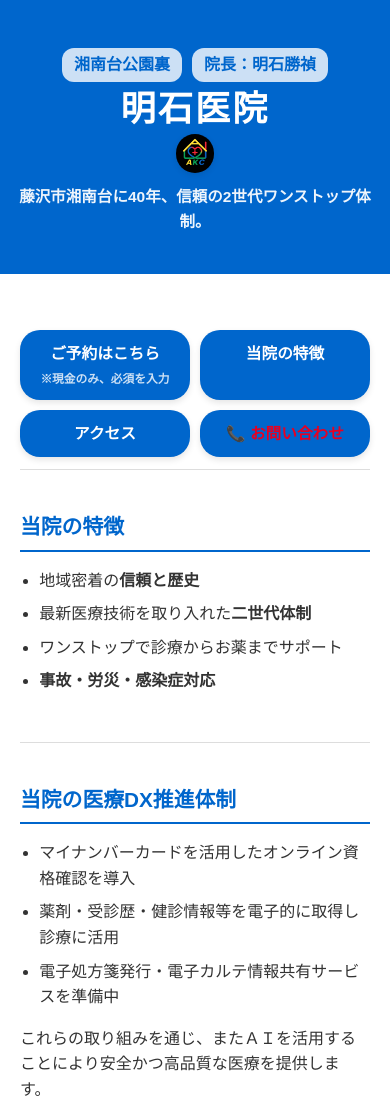
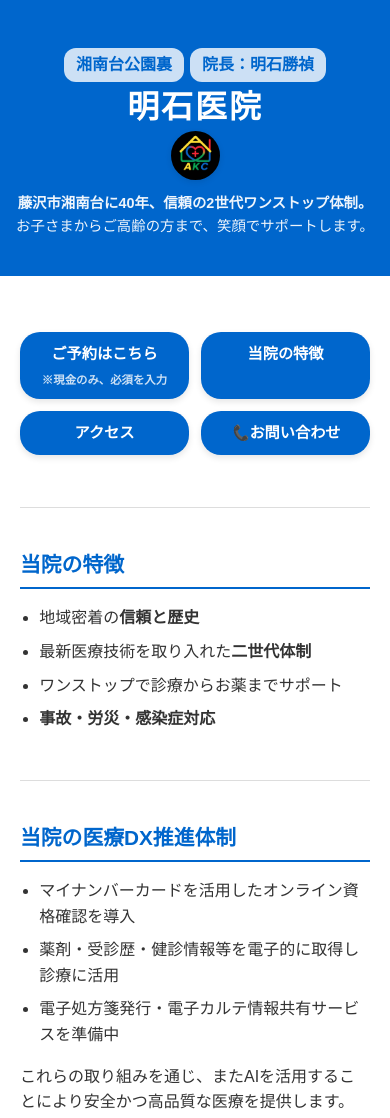
Before and after one commit to AKC48/akashimc.github.io, a plain HTML site: page index.html in a window 390 px wide. Shown: the top 1118 px of the page. Drawn offline with Linux system fonts and the light colour scheme.

Commit message:
Update index.html

```diff
--- a/index.html
+++ b/index.html
@@ -1,153 +1,48 @@
 <!DOCTYPE html>
 <html lang="ja">
 <head>
-  <meta charset="UTF-8" />
-  <meta name="viewport" content="width=device-width, initial-scale=1">
+  <meta charset="UTF-8"/>
+  <meta name="viewport" content="width=device-width, initial-scale=1"/>
   <title>明石医院 – 藤沢市湘南台に40年、信頼の2世代ワンストップ体制</title>
   <style>
-    body {
-      font-family: 'Meiryo', sans-serif;
-      margin: 0; padding: 0;
-      color: #333; background: #fff; line-height: 1.6;
-    }
-    header {
-      background: #0066cc;
-      color: #fff;
-      padding: 50px 16px 32px;
-      position: relative; text-align: center;
-    }
-    .header-bar {
-      position: absolute;
-      top: 14px; left: 0; right: 0;
-      max-width: 960px; margin: 0 auto;
-      display: flex; justify-content: center; gap: 18px;
-      pointer-events: none;
-    }
-    .location, .director {
-      background: rgba(255,255,255,0.8);
-      padding: 4px 12px; font-size: 0.95em;
-      border-radius: 12px; color: #0066cc;
-      font-weight: bold; pointer-events: auto;
-      text-align: center; white-space: nowrap; margin: 0;
-      min-width: 108px; box-sizing: border-box;
-    }
-    .header-main {
-      display: flex; align-items: center; justify-content: center; gap: 12px;
-      margin-top: 10px;
-    }
-    header h1 {
-      margin: 0; font-size: 2.9em; color: #fff;
-      letter-spacing: 0.06em; line-height: 1.1;
-    }
-    .header-logo {
-      width: 42px; height: 42px; /* 30%増 */
-      background: #000;
-      border-radius: 50%; padding: 2.5px;
-      box-shadow: 0 2px 6px rgba(0,0,0,0.1);
-      flex-shrink: 0;
-    }
-    .subtitle {
-      margin-top: 12px; font-size: 1em; color: #eef5fc;
-    }
-    .container {
-      max-width: 960px; margin: 0 auto; padding: 20px;
-    }
-    .nav-buttons {
-      display: grid;
-      grid-template-columns: repeat(2,1fr);
-      gap: 16px;
-      margin: 36px 0 12px;
-    }
-    .nav-button {
-      padding: 12px 0;
-      background: #0066cc; color: #fff;
-      text-decoration: none; border-radius: 20px;
-      font-weight: bold; font-size: 1em;
-      text-align: center; box-shadow: 0 3px 6px rgba(0,0,0,0.1);
-    }
-    .nav-button .btn-note {
-      display: block; margin-top: 4px; font-size: 0.75em; opacity: 0.8;
-    }
-    .nav-button:hover { background: #0052a3; }
-    /* 問い合わせボタンアイコン赤 */
-    .nav-button.red-icon {
-      color: #e60023;
-    }
-    /* ==== SECTIONS ==== */
-    section { padding: 40px 0; border-top: 1px solid #ddd; }
-    h2 {
-      margin: 0 0 16px; color: #0066cc;
-      font-size: 1.3em; border-bottom: 2px solid #0066cc;
-      padding-bottom: 6px;
-    }
-    ul { padding-left: 1.2em; margin: 0; }
-    ul li { margin-bottom: 8px; }
-    /* ACCESS Table */
-    .access-table {
-      width: 100%; border-collapse: collapse; margin: 18px 0 0 0;
-    }
-    .access-table th, .access-table td {
-      padding: 7px 10px; border: 1px solid #bbb; text-align: left; font-size: 1em;
-    }
-    .access-table th {
-      background: #e4f2fb; color: #0066cc; width: 90px;
-      font-weight: bold;
-    }
-    /* SCHEDULE */
-    .schedule-table {
-      width: 100%; border-collapse: collapse; margin-top: 20px;
-    }
-    .schedule-table th, .schedule-table td {
-      padding: 8px; border: 1px solid #ccc; text-align: center;
-    }
-    .schedule-table th {
-      background: #e4f2fb; color: #0066cc;
-    }
-    /* CONTACT */
-    .contact-info {
-      background: #f1f5f9; padding: 20px; border-radius: 12px;
-    }
-    .contact-info a {
-      text-decoration: underline; color: #0066cc;
-    }
-    .contact-info .tel a { font-weight: bold; }
-    /* MAP */
-    .map-container {
-      position: relative; width: 100%; padding-bottom: 56.25%;
-      height: 0; border-radius: 15px; overflow: hidden; margin-top: 20px;
-    }
-    .map-container iframe {
-      position: absolute; top: 0; left: 0;
-      width: 100%; height: 100%; border: 0;
-    }
-    footer {
-      background: #f4f4f4; text-align: center;
-      padding: 20px; font-size: 0.85em;
-    }
-    /* RESPONSIVE */
-    @media(max-width:600px) {
-      header { padding: 48px 4px 24px; }
-      .header-bar {
-        flex-direction: row; justify-content: center; gap:6px;
-        position:static; margin:0;
-      }
-      .location,.director {
-        width:auto; font-size:1em; margin:0 2px 0 2px;
-        min-width:unset;
-      }
-      .header-main {
-        flex-direction: column; gap: 6px; margin-top: 8px;
-      }
-      header h1 { font-size: 2.2em; }
-      .header-logo { width: 33.8px; height: 33.8px; } /* 30%アップ */
-      .subtitle { font-size: 0.97em; }
-      .nav-buttons {
-        grid-template-columns: 1fr 1fr;
-        gap: 10px;
-      }
-      .nav-button { font-size: 0.98em; padding: 11px 0; }
-      .schedule-table th, .schedule-table td { padding: 6px; font-size: 0.93em; }
-      .access-table th, .access-table td { padding:5px 7px; font-size:0.97em; }
+    body{margin:0;padding:0;font-family:'Meiryo',sans-serif;line-height:1.6;color:#333;background:#fff}
+    header{background:#0066cc;color:#fff;text-align:center;position:relative;padding:50px 16px 32px}
+    .header-bar{position:absolute;top:14px;left:0;right:0;max-width:960px;margin:auto;display:flex;justify-content:center;gap:14px;pointer-events:none}
+    .location,.director{background:rgba(255,255,255,0.8);padding:4px 12px;font-size:.85em;border-radius:12px;color:#0066cc;font-weight:bold;pointer-events:auto;white-space:nowrap;margin:0}
+    .header-main{margin-top:8px;display:flex;align-items:center;justify-content:center;gap:8px}
+    h1{margin:0;font-size:2.6em;color:#fff;letter-spacing:.06em;line-height:1.1}
+    .header-logo{width:55px;height:55px;background:#000;border-radius:50%;padding:2px;box-shadow:0 2px 6px rgba(0,0,0,.1)}
+    .subtitle{margin-top:12px;font-size:.95em;color:#eef5fc}
+    .container{max-width:960px;margin:0 auto;padding:20px}
+    .nav-buttons{display:flex;gap:16px;justify-content:center;flex-wrap:wrap;margin:36px 0 12px}
+    .nav-button{flex:1 1 42%;min-width:130px;padding:12px 0;background:#0066cc;color:#fff;text-decoration:none;border-radius:20px;font-weight:bold;font-size:1em;text-align:center;box-shadow:0 3px 6px rgba(0,0,0,.1)}
+    .nav-button .btn-note{display:block;margin-top:4px;font-size:.75em;opacity:.8}
+    .nav-button:hover{background:#0052a3}
+    .nav-button.contact i{color:#e60023}
+    section{padding:40px 0;border-top:1px solid #ddd}
+    h2{margin:0 0 16px;font-size:1.3em;color:#0066cc;border-bottom:2px solid #0066cc;padding-bottom:6px}
+    ul{margin:0;padding-left:1.2em}
+    ul li{margin-bottom:8px}
+    .schedule-table{width:100%;border-collapse:collapse;margin-top:20px}
+    .schedule-table th,.schedule-table td{padding:8px;border:1px solid #ccc;text-align:center}
+    .schedule-table th{background:#e4f2fb;color:#0066cc}
+    .contact-info{background:#f1f5f9;padding:20px;border-radius:12px}
+    .contact-info a{color:#0066cc;text-decoration:underline}
+    .contact-info .tel a{font-weight:bold}
+    .map-container{position:relative;width:100%;padding-bottom:56.25%;margin-top:20px;border-radius:15px;overflow:hidden}
+    .map-container iframe{position:absolute;top:0;left:0;width:100%;height:100%;border:0}
+    footer{text-align:center;background:#f4f4f4;padding:20px;font-size:.85em}
+    @media(max-width:600px){
+      header{padding:48px 8px 24px}
+      .header-bar{position:static;flex-wrap:wrap;gap:6px}
+      .location,.director{width:auto;font-size:1em;margin:0}
+      .header-main{flex-direction:column;gap:6px;margin-top:8px}
+      h1{font-size:2em}
+      .header-logo{width:45px;height:45px}
+      .subtitle{font-size:.9em}
+      .nav-buttons{gap:12px}
+      .nav-button{font-size:.95em;padding:10px 0;flex:1 1 44%}
+      .schedule-table th,.schedule-table td{padding:6px;font-size:.9em}
     }
   </style>
 </head>
@@ -160,23 +55,23 @@
     </div>
     <div class="header-main">
       <h1>明石医院</h1>
-      <img src="image (3).png" class="header-logo" alt="明石医院ロゴ" />
+      <img src="image (3).png" class="header-logo" alt="明石医院ロゴ">
     </div>
-    <p class="subtitle">
-      <strong>藤沢市湘南台に40年、信頼の2世代ワンストップ体制。</strong>
-    </p>
+    <p class="subtitle"><strong>藤沢市湘南台に40年、信頼の2世代ワンストップ体制。</strong><br>お子さまからご高齢の方まで、笑顔でサポートします。</p>
   </header>
 
   <div class="container">
     <div class="nav-buttons">
-      <a class="nav-button" href="#reserve" target="_blank">
+      <a class="nav-button" href="https://patient.digikar-smart.jp/institutions/88d075d5-95ea-4a91-9e20-0c7435d8bfa6/reserve?" target="_blank">
         ご予約はこちら<br><span class="btn-note">※現金のみ、必須を入力</span>
       </a>
       <a class="nav-button" href="#features">当院の特徴</a>
       <a class="nav-button" href="#access">アクセス</a>
-      <a class="nav-button red-icon" href="#contact">📞 お問い合わせ</a>
+      <a class="nav-button contact" href="#contact"><i>📞</i>お問い合わせ</a>
     </div>
+  </div>
 
+  <div class="container">
     <section id="features">
       <h2>当院の特徴</h2>
       <ul>
@@ -194,7 +89,7 @@
         <li>薬剤・受診歴・健診情報等を電子的に取得し診療に活用</li>
         <li>電子処方箋発行・電子カルテ情報共有サービスを準備中</li>
       </ul>
-      <p>これらの取り組みを通じ、またＡＩを活用することにより安全かつ高品質な医療を提供します。</p>
+      <p>これらの取り組みを通じ、またAIを活用することにより安全かつ高品質な医療を提供します。</p>
     </section>
 
     <section id="schedule">
@@ -215,22 +110,13 @@
 
     <section id="access">
       <h2>アクセス</h2>
-      <table class="access-table">
-        <tbody>
-          <tr><th>電車</th>
-            <td>小田急江ノ島線／相鉄いずみ野線／地下鉄ブルーライン「湘南台駅」H(東口) 徒歩約5分</td></tr>
-          <tr><th>バス</th>
-            <td>「湘7系統」今田上原バス停 徒歩約2分 ／ 下高倉バス停 徒歩約3分</td></tr>
-          <tr><th>車</th>
-            <td>横浜新道「戸塚IC」約5.8km ／ 新湘南バイパス「藤沢IC」約5.9km</td></tr>
-          <tr><th>駐車場</th>
-            <td>第一4台＋第二6台（無料）</td></tr>
-          <tr><th>住所</th>
-            <td>〒252-0804 神奈川県藤沢市湘南台7-15-14</td></tr>
-        </tbody>
-      </table>
+      <ul>
+        <li>〒252-0804</li>
+        <li>神奈川県藤沢市湘南台7-15-14</li>
+        <li>駐車場無料:4台＋6台(第二駐車場)</li>
+      </ul>
       <div class="map-container">
-        <iframe src="https://www.google.com/maps/embed?pb=!1m18!1m12!1m3!1d3240.652362957399!2d139.47051041525895!3d35.39829368025314!2m3!1f0!2f0!3f0!3m2!1i1024!2i768!4f13.1!3m3!1m2!1s0x60184cef1a03593f%3A0x3f4a998e1cdd09b7!2z5bee5bed5biC6YCa5bSO5p6X5aOr!5e0!3m2!1sja!2sjp!4v1721565000000!5m2!1sja!2sjp" allowfullscreen loading="lazy"></iframe>
+        <iframe src="https://www.google.com/maps?q=明石医院 湘南台&output=embed" allowfullscreen loading="lazy"></iframe>
       </div>
     </section>
 
@@ -249,8 +135,6 @@
     </section>
   </div>
 
-  <footer>
-    ©2025 明石医院 All Rights Reserved.
-  </footer>
+  <footer>©2025 明石医院 All Rights Reserved.</footer>
 </body>
 </html>
```
